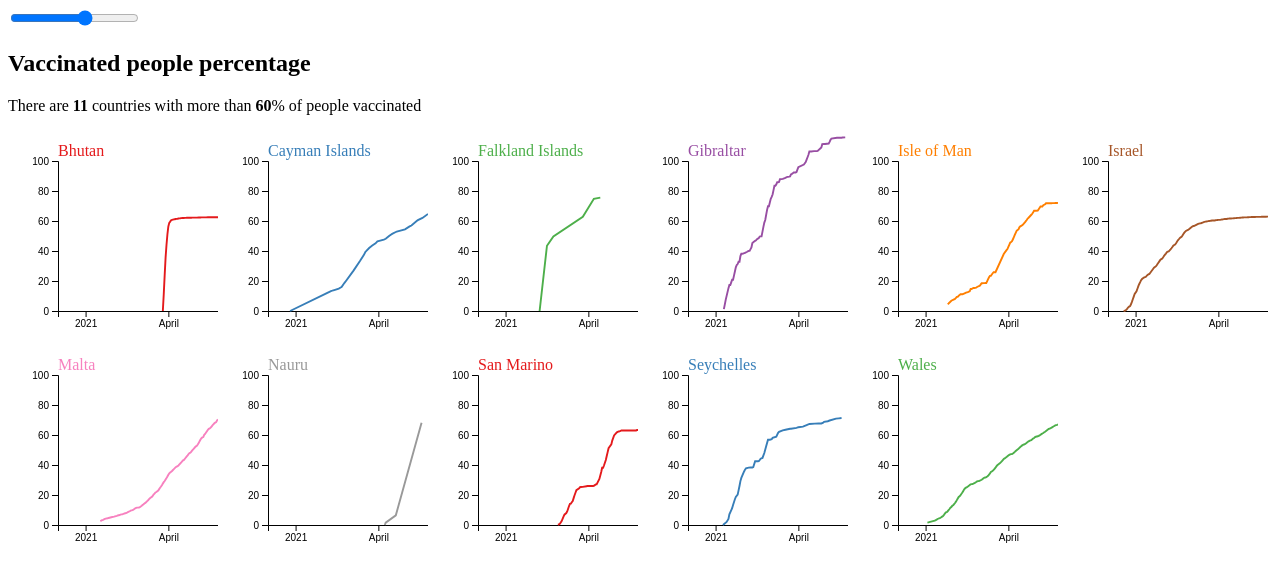
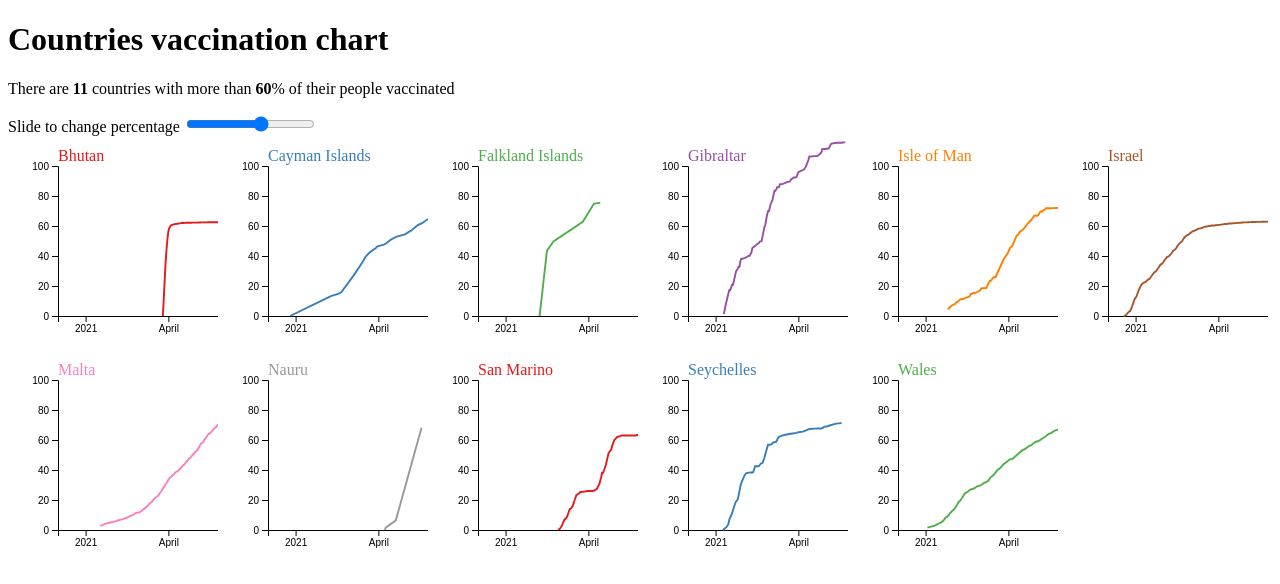
Before and after one commit to ippokratoys/d3-covid-playground, a plain HTML site: page docs/index.html in a window 1280 px wide. Drawn offline with nearby package versions, Linux system fonts and the light colour scheme.

Commit message:
Update texts

```diff
--- a/docs/index.html
+++ b/docs/index.html
@@ -7,12 +7,14 @@
 </head>
 
 <body>
+  <h1>Countries vaccination chart</h1>
+  <p>There are <strong id="numberOfCountries"></strong> countries with more than
+    <strong id="vacinatedPercentageDisplay"></strong>% of their people vaccinated
+  </p>
   <div class="slidecontainer">
+    <label for="myRange">Slide to change percentage</label>
     <input type="range" min="1" max="100" value="60" class="slider" id="myRange" onchange="sliderChange()">
   </div>
-
-  <h2>Vaccinated people percentage</h2>
-  <p>There are <strong id="numberOfCountries"></strong> countries with more than <strong id="vacinatedPercentageDisplay"></strong>% of people vaccinated</p>
   <!-- Create a div where the graph will take place -->
   <div id="my_dataviz"></div>
 </body>
```
